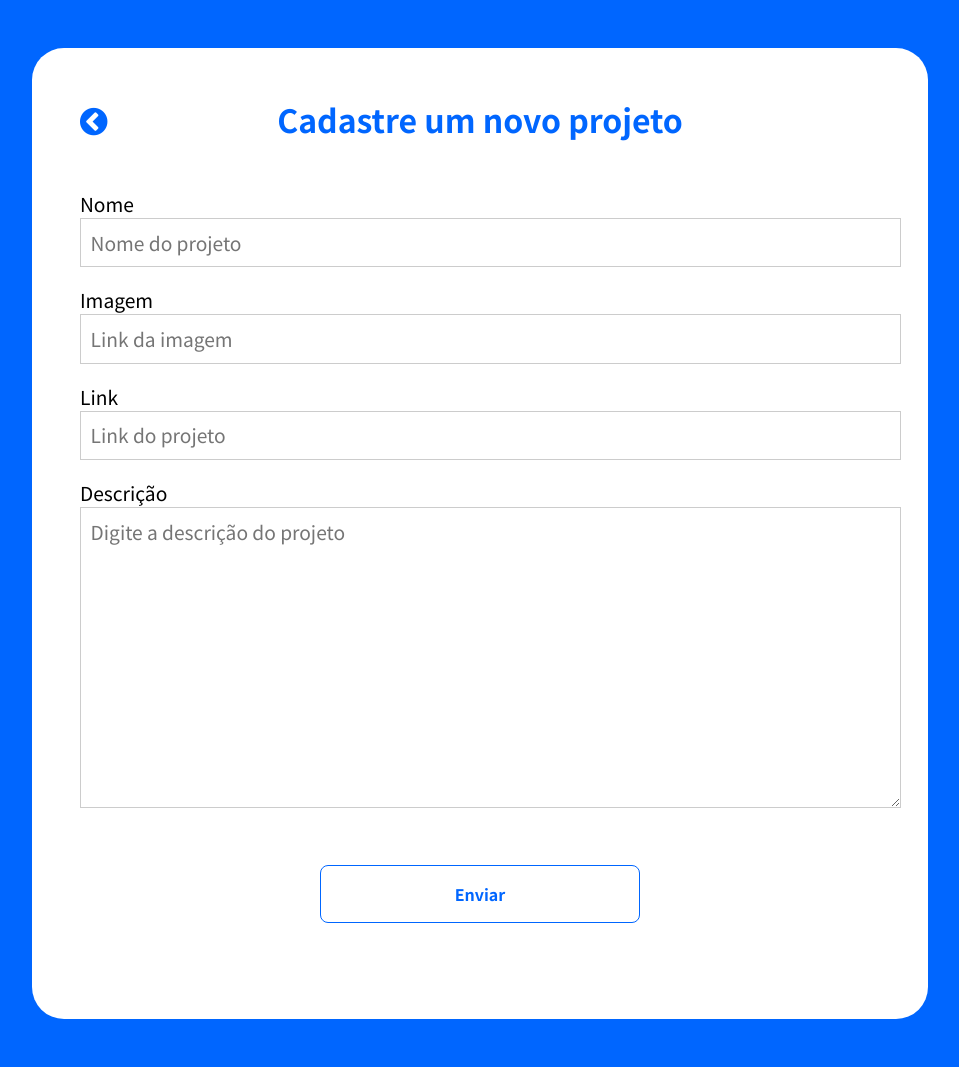
After one commit to codethi/portfolio-blue-flask-crud, a Flask app: page /new in a window 1280 px wide. The commit adds this page. Shown: the whole page, without its empty margins (160-1119 px from the left). Run offline with Flask 2, Linux system fonts and the light colour scheme.

Commit message:
consumo de projetos incompleto - arrumar botão

```diff
--- a/app.py
+++ b/app.py
@@ -10,6 +10,7 @@
 
 from flask import Flask, render_template, redirect, request
 from flask_mail import Mail, Message #Importa o Mail e o Message do flask_mail para facilitar o envio de emails
+from flask_sqlalchemy import SQLAlchemy
 
 
 app = Flask(__name__)
@@ -27,18 +28,36 @@ mail_settings = {
 app.config.update(mail_settings) #atualizar as configurações do app com o dicionário mail_settings
 mail = Mail(app) # atribuir a class Mail o app atual.
 
+app.config['SQLALCHEMY_DATABASE_URI'] = 'postgresql://ylselsuy:NuSVipuZG7j7MolAE3CKQLgX4wqKGBGe@kesavan.db.elephantsql.com/ylselsuy'
+db = SQLAlchemy(app)
 
-#Classe para capturar as informações do formulário de forma mais organizada
+
+# Classes:
+
 class Contato:
    def __init__ (self, nome, email, mensagem):
       self.nome = nome
       self.email = email
       self.mensagem = mensagem
 
+class Projeto(db.Model):
+    id = db.Column(db.Integer, primary_key=True, autoincrement=True)
+    nome = db.Column(db.String(150), nullable=False)
+    imagem = db.Column(db.String(500), nullable=False)
+    descricao = db.Column(db.String(500), nullable=False)
+    link = db.Column(db.String(300), nullable=False)
+
+    def __init__(self, nome, imagem, descricao, link):
+        self.nome = nome
+        self.imagem = imagem
+        self.descricao = descricao
+        self.link = link
+
 # Rota principal apenas para renderizar a página principal.
 @app.route('/')
 def index():
-   return render_template('index.html')
+   projetos = Projeto.query.all()
+   return render_template('index.html', projetos=projetos)
 
 # Rota de envio de email.
 @app.route('/send', methods=['GET', 'POST'])
@@ -64,5 +83,23 @@ def send():
       mail.send(msg) #envio efetivo do objeto msg através do método send() que vem do Flask_Mail
    return render_template('send.html', formContato=formContato) # Renderiza a página de confirmação de envio.
 
+# Rotas do CRUD
+
+@app.route('/new', methods=['GET', 'POST'])
+def new():
+   if request.method == 'POST':
+      projeto = Projeto(
+         request.form['nome'],
+         request.form['imagem'],
+         request.form['descricao'],
+         request.form['link']
+      )
+      db.session.add(projeto)
+      db.session.commit()
+      return redirect('/#projetos')
+   return render_template('new.html')
+
+
 if __name__ == '__main__':
+   db.create_all()
    app.run(debug=True)
--- a/static/css/style.css
+++ b/static/css/style.css
@@ -451,3 +469,71 @@ section#success div#card a:hover{
   background-color: rgb(0, 88, 0);
   color: #fff;
 }
+
+
+/* Página new */
+
+section#new {
+  display: flex;
+  justify-content: center;
+  align-items: center;
+}
+
+section#new form{
+  padding: 3rem;
+  background-color: #fff;
+  width: 50rem;
+  border-radius: 2rem;
+  margin: 3rem;
+  position: relative;
+}
+
+section#new form h1{
+  padding-bottom: 3rem;
+  text-align: center;
+  color: #0066ff ;
+  font-size: 2rem;
+}
+
+section#new form input, textarea{
+  width: 100%;
+  padding: 0.5em;
+  font-size: 1.2rem;
+  margin: 0 0 1em;
+  border: 1px solid #ccc;
+  outline: none;
+}
+
+section#new form label {
+  width: 100%;
+  font-size: 1.2rem;
+}
+
+section#new form button {
+  border: 1px solid #0066ff;
+  background-color: #fff;
+  color: #0066ff;
+  font-size: 1rem;
+  font-weight: 600;
+  padding: 1rem;
+  border-radius: 0.5rem;
+  display: block;
+  margin: auto;
+  margin-top: 2rem;
+  margin-bottom: 3rem;
+  cursor: pointer;
+  transition: 0.6s ease-in-out;
+  width: 40%;
+}
+
+section#new form button:hover {
+  background-color: #0066ff;
+  color: #fff;
+}
+
+section#new form a{
+  text-decoration: none;
+  color: #0066ff;
+  font-size: 2rem;
+  position: absolute;
+}
--- /dev/null
+++ b/templates/new.html
@@ -0,0 +1,39 @@
+<!DOCTYPE html>
+<html lang="pt-br">
+<head>
+    <meta charset="UTF-8">
+    <meta http-equiv="X-UA-Compatible" content="IE=edge">
+    <meta name="viewport" content="width=device-width, initial-scale=1.0">
+    <link rel="stylesheet" href="../static/css/style.css">
+    <link rel="stylesheet" href="https://stackpath.bootstrapcdn.com/font-awesome/4.7.0/css/font-awesome.min.css">
+    <title>Portfólio | New</title>
+</head>
+<body style="background-color: #0066ff">
+
+    <section id="new">
+        <form action='/new' method="POST">
+            <a href="/">
+                <i class="fa fa-chevron-circle-left" aria-hidden="true"></i>
+            </a>
+
+            <h1>Cadastre um novo projeto</h1>
+
+            <label for="nome">Nome</label>
+            <input type="text" placeholder="Nome do projeto" id="nome" name="nome">
+
+            <label for="imagem">Imagem</label>
+            <input type="text" placeholder="Link da imagem" id="imagem" name="imagem">
+
+            <label for="link">Link</label>
+            <input type="text" placeholder="Link do projeto" id="link" name="link">
+
+            <label for="descricao">Descrição</label>
+            <textarea name="descricao" id="descricao" cols="30" rows="10" placeholder="Digite a descrição do projeto"></textarea>
+
+            <button type="submit">Enviar</button>
+
+         </form>
+    </section>
+
+</body>
+</html>
```
Also changed, not shown: other parts of static/css/style.css (+25 -7 lines), templates/index.html (+8 -33 lines).
